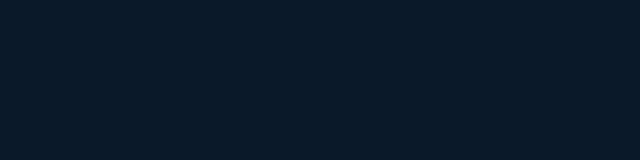
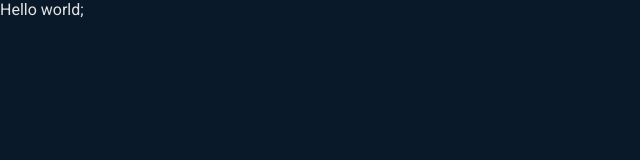
Before and after one commit to adnan-mujagic/tech-shop-frontend, a React (Create React App) app: page /register in a window 1280 px wide. Before the commit this address had no page. Shown: the top 160 px of the page, without its empty margins (0-640 px from the left). Built offline with nearby package versions, Linux system fonts and the light colour scheme.

Commit message:
Resolved conflicts in App.js

```diff
--- a/src/App.js
+++ b/src/App.js
@@ -1,6 +1,7 @@
 import { Routes, Route } from "react-router-dom";
 import Home from "./routes/Home";
 import Login from "./routes/Login";
+import Register from "./routes/Register";
 import "./App.scss";
 import Main from "./routes/Main";
 
@@ -11,6 +12,7 @@ function App() {
         <Route path="/" element={<Home />} />
         <Route path="/login" element={<Login />} />
         <Route path="/dashboard" element={<Main />} />
+        <Route path="/register" element={<Register />} />
       </Routes>
     </div>
   );
--- a/src/routes/Login/Login.jsx
+++ b/src/routes/Login/Login.jsx
@@ -5,6 +5,7 @@ import Button from "../../components/Button/Button";
 import Api from "./../../api/api.js";
 import Snackbar from "@mui/material/Snackbar";
 import MuiAlert from "@mui/material/Alert";
+import { useNavigate } from "react-router-dom";
 import styles from "./Login.module.scss";
 
 const Alert = React.forwardRef(function Alert(props, ref) {
@@ -17,6 +18,7 @@ function Login() {
   const [formData, setFormData] = useState({ password: "", email: "" });
   const [hasError, setHasError] = useState(false);
   const [message, setMessage] = useState("");
+  const navigate = useNavigate();
 
   const handleClose = () => {
     setShowSnackbar(false);
@@ -85,7 +87,12 @@ function Login() {
             />
             <div className={styles.register}>
               Don't have an account.{" "}
-              <span className={styles["register-btn"]}>Register here!</span>
+              <span
+                onClick={() => navigate("/register")}
+                className={styles["register-btn"]}
+              >
+                Register here!
+              </span>
             </div>
           </div>
         </form>
--- /dev/null
+++ b/src/routes/Register/Register.jsx
@@ -0,0 +1,8 @@
+import React from "react";
+// import styles from "./Register.module.scss";
+
+function Register() {
+  return <div>Hello world;</div>;
+}
+
+export default Register;
--- /dev/null
+++ b/src/routes/Register/index.js
@@ -0,0 +1,3 @@
+import Register from "./Register";
+
+export default Register;
```
Also changed, not shown: src/routes/Register/Register.module.scss (added).
